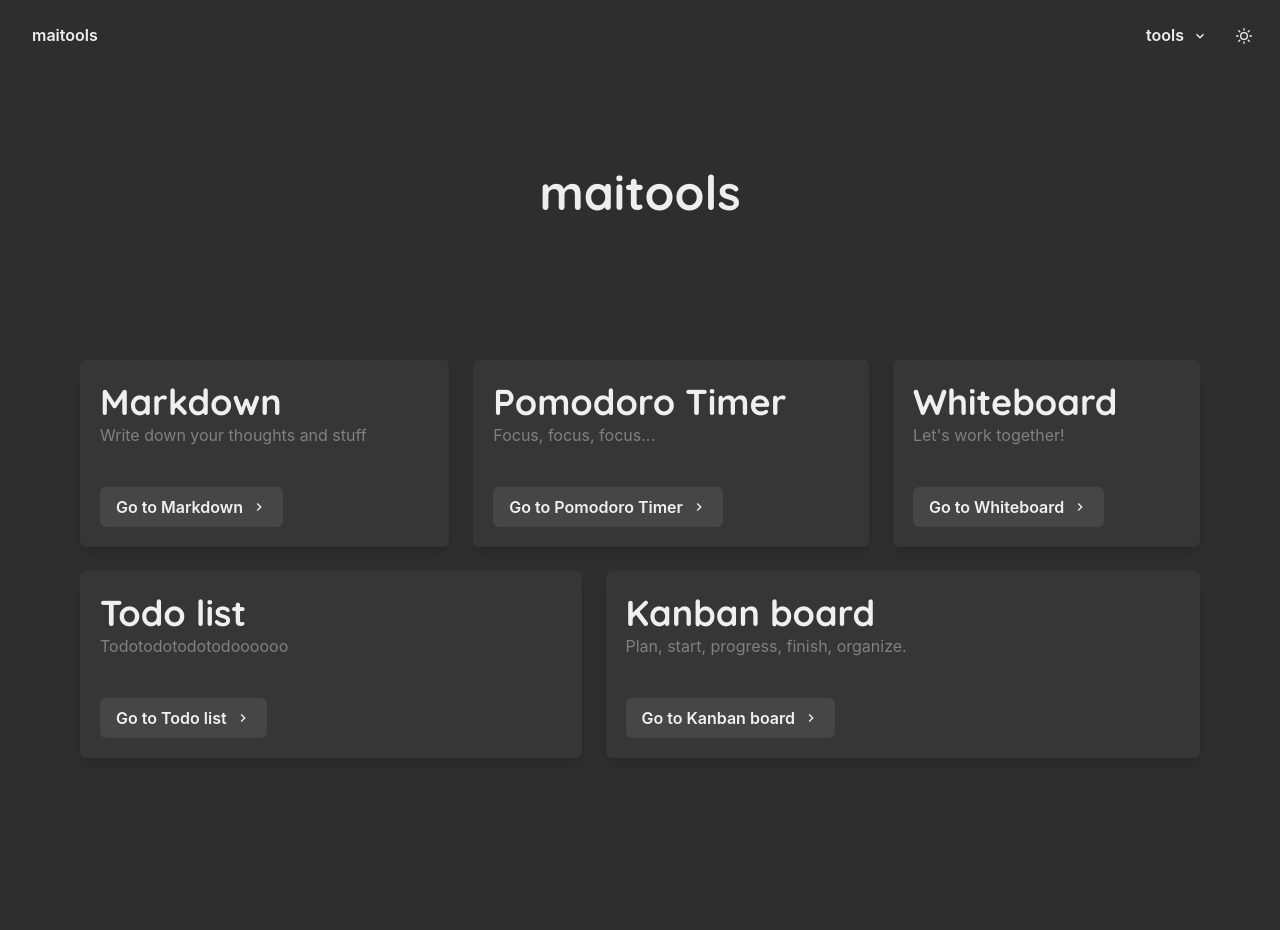
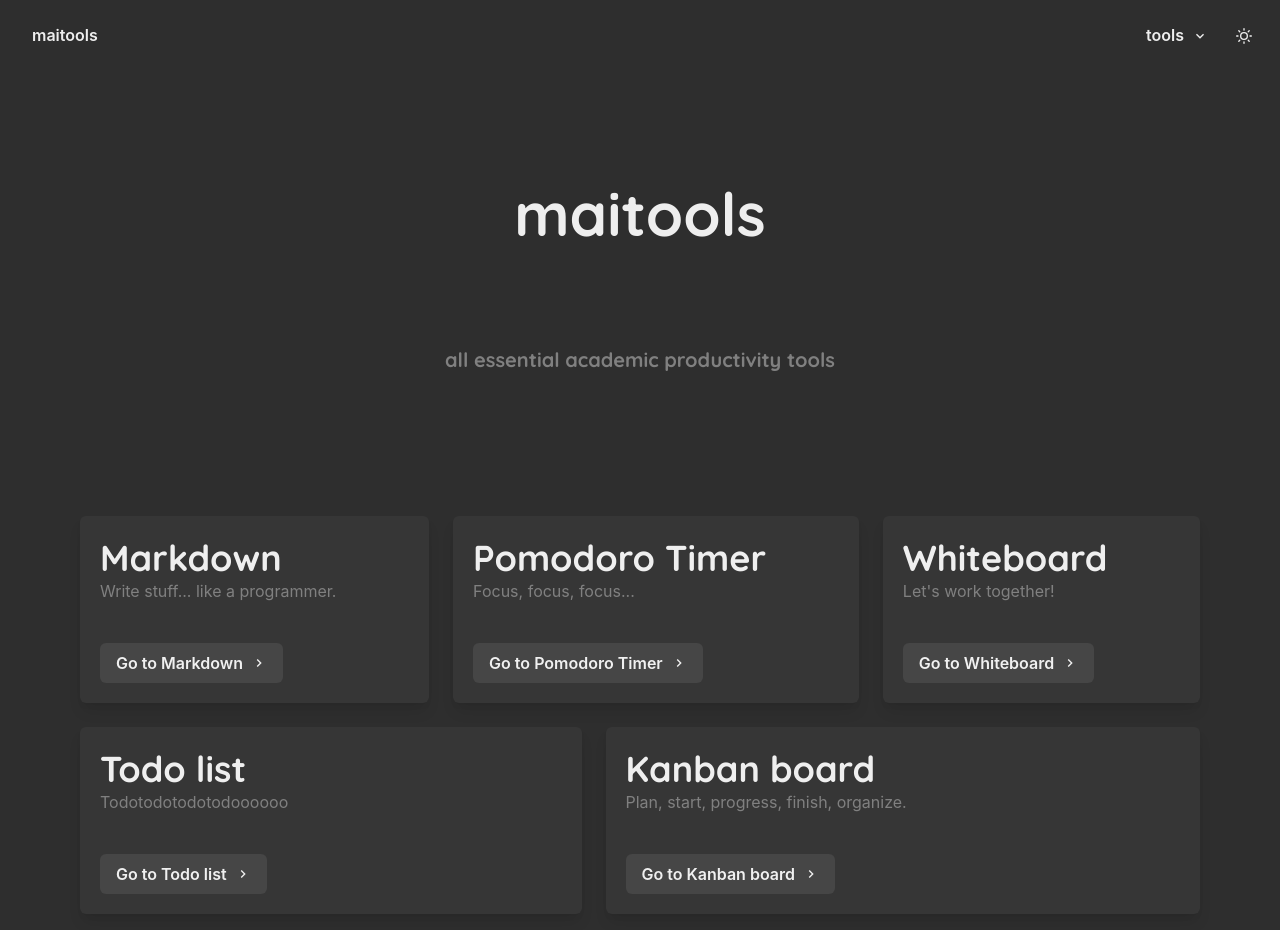
Before and after one commit to olimeme/maitools, a React (Vite) app: page / in a window 1280 px wide. Before the commit the page ends 800 px from the top, so only its background shows below. Built offline with nearby package versions, Linux system fonts and the light colour scheme.

Commit message:
markdown: initial commit -m

```diff
--- a/package.json
+++ b/package.json
@@ -14,11 +14,14 @@
     "@emotion/react": "^11.10.6",
     "@emotion/styled": "^11.10.6",
     "@fontsource/quicksand": "^4.5.12",
+    "chakra-ui-markdown-renderer": "^4.1.0",
     "framer-motion": "^10.10.0",
     "react": "^18.2.0",
     "react-dom": "^18.2.0",
+    "react-markdown": "^8.0.7",
     "react-router": "^6.10.0",
-    "react-router-dom": "^6.10.0"
+    "react-router-dom": "^6.10.0",
+    "remark-gfm": "^3.0.1"
   },
   "devDependencies": {
     "@types/react": "^18.0.28",
--- a/src/components/MotionWrapper.tsx
+++ b/src/components/MotionWrapper.tsx
@@ -1,3 +1,4 @@
+import { Box } from "@chakra-ui/react";
 import { motion } from "framer-motion";
 const MotionWrapper = ({ children }: { children: React.ReactNode }) => {
   return (
@@ -7,7 +8,7 @@ const MotionWrapper = ({ children }: { children: React.ReactNode }) => {
       transition={{ duration: 0.15 }}
       exit={{ opacity: 0, y: 10 }}
     >
-      {children}
+      <Box p={4}>{children}</Box>
     </motion.div>
   );
 };
--- a/src/pages/LandingPage.tsx
+++ b/src/pages/LandingPage.tsx
@@ -9,6 +9,7 @@ import {
   Container,
   Flex,
   Heading,
+  Stack,
   Text,
 } from "@chakra-ui/react";
 import { Link } from "react-router-dom";
@@ -21,7 +22,7 @@ const LandingPage = () => {
   const cardItems: CardItem[] = [
     {
       heading: "Markdown",
-      desc: "Write down your thoughts and stuff",
+      desc: "Write stuff... like a programmer.",
       link: "/markdown",
     },
     {
@@ -49,9 +50,16 @@ const LandingPage = () => {
   return (
     <MotionWrapper>
       <Container maxW="6xl">
-        <Center mt={"24"}>
-          <Heading size={"2xl"}>maitools</Heading>
-        </Center>
+        <Stack>
+          <Center mt={"24"}>
+            <Heading size={"3xl"}>maitools</Heading>
+          </Center>
+          <Center mt={"24"}>
+            <Heading size={"md"} color={"gray"}>
+              all essential academic productivity tools
+            </Heading>
+          </Center>
+        </Stack>
         <Flex
           justify={"center"}
           alignItems="stretch"
--- a/src/pages/MarkdownPage.tsx
+++ b/src/pages/MarkdownPage.tsx
@@ -1,8 +1,62 @@
-import React from "react";
+import ReactMarkdown from "react-markdown";
+import remarkGfm from "remark-gfm";
 import MotionWrapper from "../components/MotionWrapper";
+import ChakraUIRenderer from "chakra-ui-markdown-renderer";
+import {
+  Box,
+  Center,
+  Divider,
+  Flex,
+  Heading,
+  Input,
+  Textarea,
+} from "@chakra-ui/react";
+import { useState } from "react";
 
 const MarkdownPage = () => {
-  return <MotionWrapper>MarkdownPage</MotionWrapper>;
+  const [markdownValue, setMarkdownValue] = useState(
+    `# Write down any markdown text here...
+- Add some notes
+- like
+- this
+- ~strikethrough~
+
+#### or [links](https://github.com/olimeme/maitools)
+    `
+  );
+
+  const handleInputChange:
+    | React.ChangeEventHandler<HTMLTextAreaElement>
+    | undefined = (e) => {
+    let inputValue = e.target.value;
+    setMarkdownValue(inputValue);
+  };
+
+  return (
+    <MotionWrapper>
+      <Heading mb={8}>Markdown</Heading>
+      <Flex>
+        <Box flex={1}>
+          <Textarea
+            minHeight={"100vh"}
+            variant={"filled"}
+            value={markdownValue}
+            onChange={handleInputChange}
+            placeholder="Write any markdown text here..."
+            size={"lg"}
+          />
+        </Box>
+        <Box flex={1} px={8}>
+          <ReactMarkdown
+            remarkPlugins={[remarkGfm]}
+            components={ChakraUIRenderer()}
+            children={markdownValue}
+            skipHtml
+          />
+        </Box>
+      </Flex>
+    </MotionWrapper>
+  );
 };
 
 export default MarkdownPage;
--- a/src/theme.ts
+++ b/src/theme.ts
@@ -5,6 +5,7 @@ import {
 } from "./themes/colors";
 import { menuTheme } from "./themes/menu";
 import { cardTheme } from "./themes/card";
+import { linkTheme } from "./themes/link";
 
 const theme = extendTheme({
   styles: {
@@ -30,6 +31,7 @@ const theme = extendTheme({
   components: {
     Menu: menuTheme,
     Card: cardTheme,
+    Link: linkTheme,
   },
 });
 
--- /dev/null
+++ b/src/themes/link.ts
@@ -0,0 +1,8 @@
+import { StyleFunctionProps } from "@chakra-ui/react";
+
+const linkTheme = {
+  baseStyle: (props: StyleFunctionProps) => ({
+    color: props.colorMode === "light" ? "blackAlpha.500" : "whiteAlpha.500",
+  }),
+};
+export { linkTheme };
```
Also changed, not shown: 1 other file (tests, documents, lock files or other folders).
